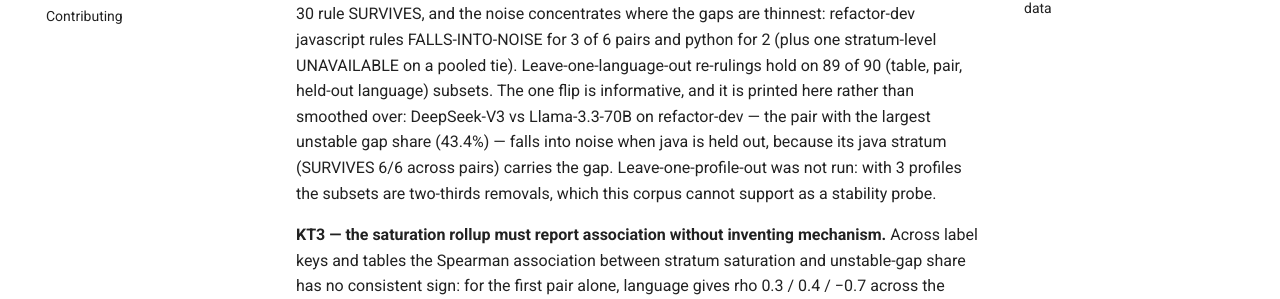
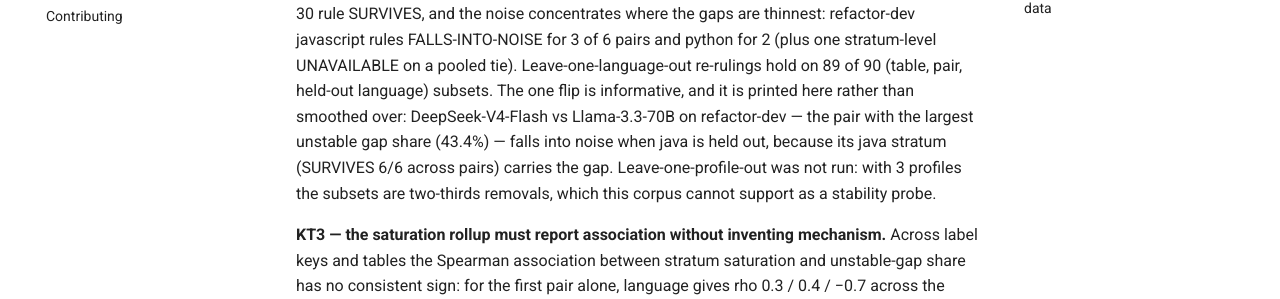
Before and after one commit to KurathSec/limen, an MkDocs documentation site: the page built from docs/validation.md, in a window 1280 px wide and 900 px high, scrolled down 2428 px. Shown: the part 307-606 px from the top of the window. Built offline with MkDocs 1.6.1 and Material for MkDocs 9.7.7, drawn with Linux system fonts in a browser that asks for light colours; comment, search, counter and statistics services are not loaded; some of the changed text lies outside the part shown.

Commit message:
Ignore the local paper working directory; correct a model name in the KT2 paragraph
The leave-one-language-out flip pair is DeepSeek-V4-Flash vs
Llama-3.3-70B, as the corpus manifest records; the paragraph said
DeepSeek-V3.

```diff
--- a/docs/validation.md
+++ b/docs/validation.md
@@ -121,7 +121,7 @@
 FALLS-INTO-NOISE for 3 of 6 pairs and python for 2 (plus one stratum-level
 UNAVAILABLE on a pooled tie). Leave-one-language-out re-rulings hold on 89
 of 90 (table, pair, held-out language) subsets. The one flip is informative,
-and it is printed here rather than smoothed over: DeepSeek-V3 vs
+and it is printed here rather than smoothed over: DeepSeek-V4-Flash vs
 Llama-3.3-70B on refactor-dev — the pair with the largest unstable gap share
 (43.4%) — falls into noise when java is held out, because its java stratum
 (SURVIVES 6/6 across pairs) carries the gap. Leave-one-profile-out was not
```
Also changed, not shown: 1 other file.
